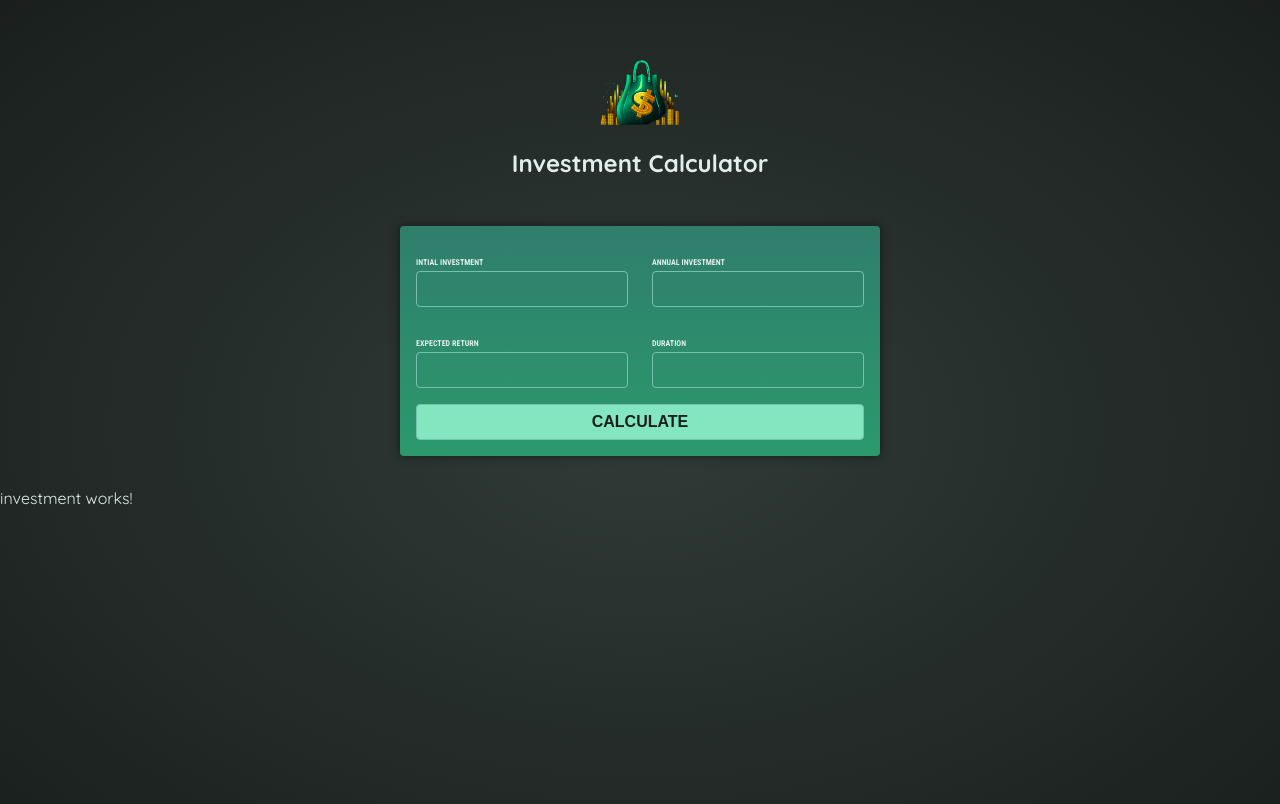
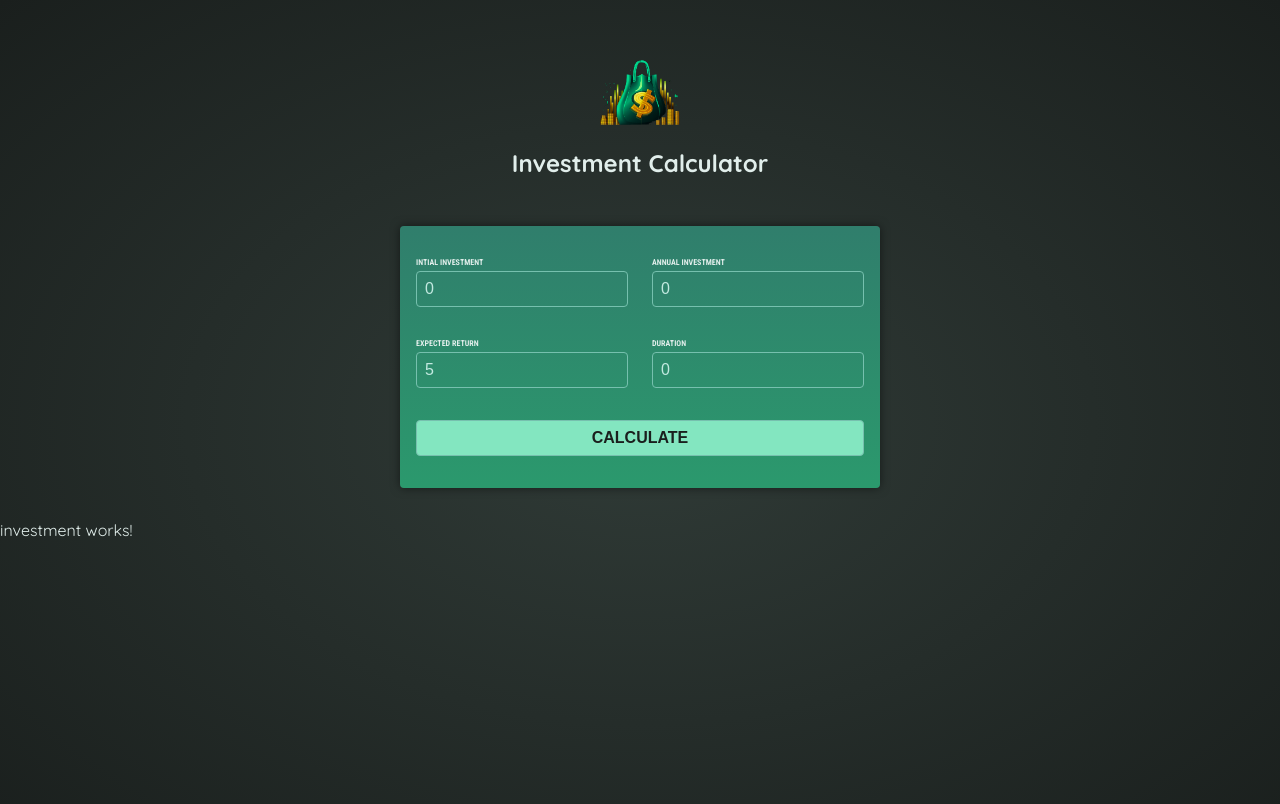
Before and after one commit to Suganya1990/InvestmentReturnApp, an Angular app in the folder investmentApp/: page / in a window 1280 px wide. Shown: the top 804 px of the page. Built offline with nearby package versions, Linux system fonts and the light colour scheme.

Commit message:
updated user-input, added investment-results.ts
added 2-way binding to user-input

```diff
--- a/investmentApp/src/app/user-input/user-input.component.html
+++ b/investmentApp/src/app/user-input/user-input.component.html
@@ -1,28 +1,28 @@
-<form action="">
+<form (ngSubmit)="onSubmit()" action="">
     <div class="input-group">
         <p>
-            <label for="intialInvestment">Intial Investment</label>
-            <input type="text">
+            <label for="initial-investment">Intial Investment</label>
+            <input name="intial-investment" id="intial-investment" type="number" [(ngModel)]="enteredInitialInvestment">
         </p>
-
-
         <p>
-            <label for="annualInvestment">Annual Investment</label>
-            <input type="text">
+            <label for="annual-investment">Annual Investment</label>
+            <input name="annual-investment"id="annual-investment" type="number" [(ngModel)]="enteredAnnualInvestment">
         </p>
     </div>
 
     <div class="input-group">
         <p>
-            <label for="expectedReturn">Expected Return</label>
-            <input type="text">
+            <label for="expected-return">Expected Return</label>
+            <input name="expected-return" id="expected-return" type="number" [(ngModel)]="enteredExpectedReturn">
         </p>
         <p>
             <label for="duration">Duration</label>
-            <input type="text">
+            <input name="duration" id="duration" type="number" [(ngModel)]="enteredDuration">
         </p>
     </div>
-    <button (submit)="onSubmit()"> Calculate </button>
+    <p>
+        <button (submit)="onSubmit()"> Calculate </button>
+    </p>
 
 
 </form>
--- a/investmentApp/src/app/user-input/user-input.component.ts
+++ b/investmentApp/src/app/user-input/user-input.component.ts
@@ -1,14 +1,28 @@
-import { Component } from '@angular/core';
-
+import { Component, EventEmitter, Output } from '@angular/core';
+import { FormsModule } from '@angular/forms';
+import { UserInput } from './user-input.model';
 @Component({
   selector: 'app-user-input',
   standalone: true,
-  imports: [],
+  imports: [FormsModule],
   templateUrl: './user-input.component.html',
   styleUrl: './user-input.component.css'
 })
 export class UserInputComponent {
+  enteredInitialInvestment = '0';
+  enteredAnnualInvestment  = '0';
+  enteredExpectedReturn='5';
+  enteredDuration = '0';
+
+
+
+  @Output() userInput = new EventEmitter()
   onSubmit(){
+    console.log(this.enteredInitialInvestment);
+    console.log(this.enteredAnnualInvestment);
+    console.log(this.enteredExpectedReturn);
+    console.log(this.enteredDuration);
+
     //ToDo submit function
   }
 
```
Also changed, not shown: investmentApp/src/app/investment-results.ts (added, +26 -0 lines), investmentApp/src/app/user-input/user-input.model.ts (added, +7 -0 lines).
